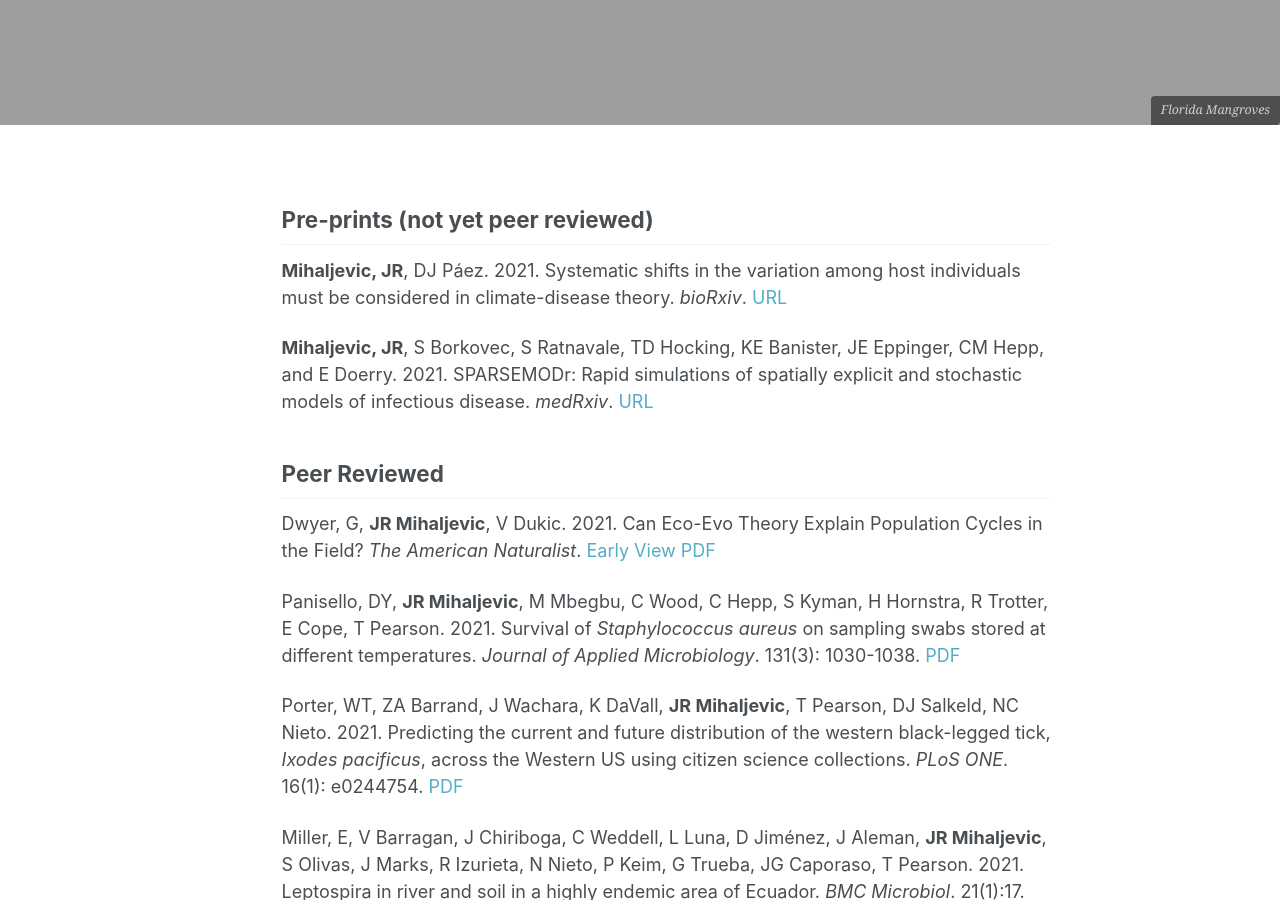
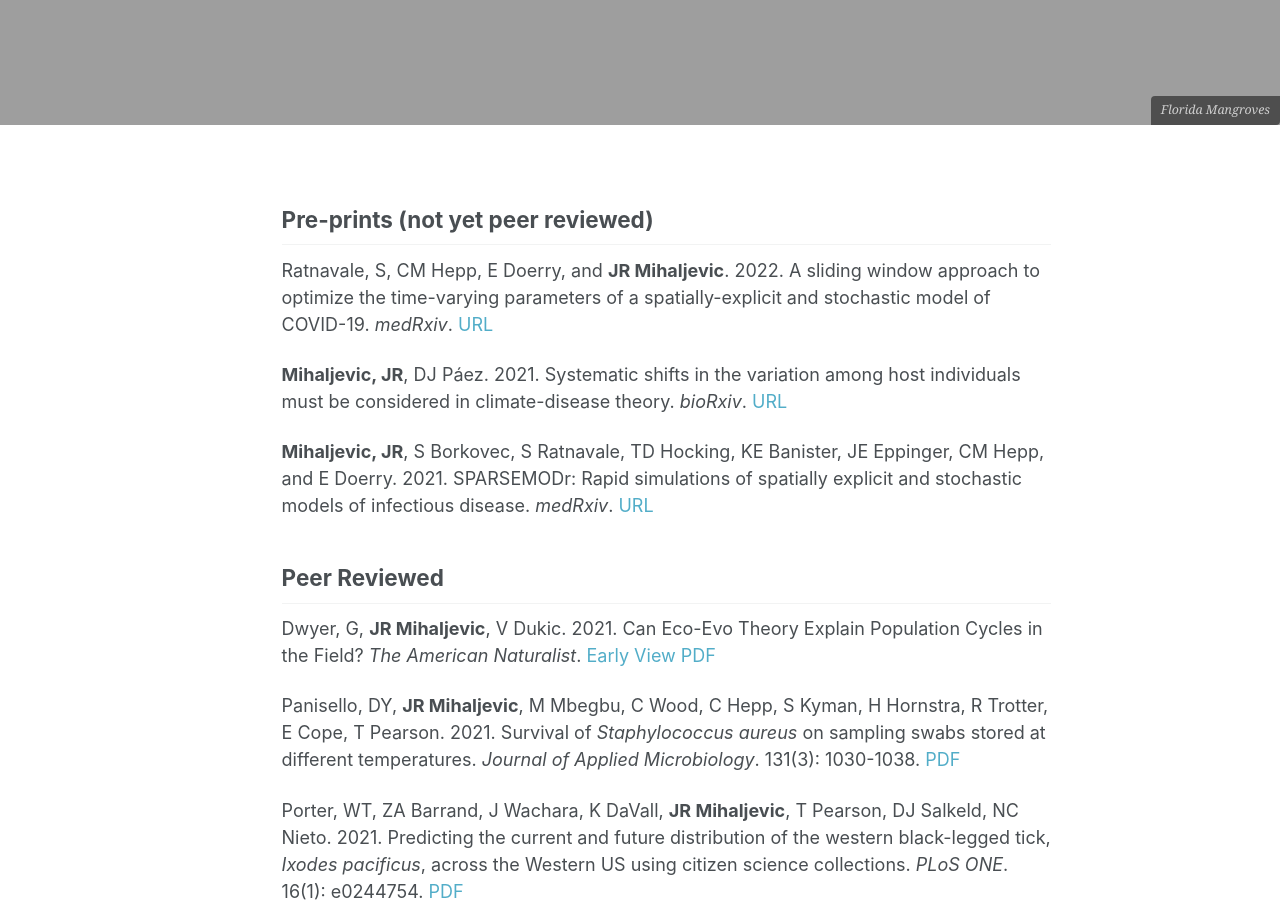
Before and after one commit to jrmihalj/jrmihalj.github.io, a Jekyll site: the page built from _pages/pubs.md, in a window 1280 px wide and 900 px high, scrolled down 917 px. Built offline with Jekyll 4.4.1, drawn with Linux system fonts in a browser that asks for light colours; formulas are drawn with MathJax 3; our own code applies the rules of GitHub Pages for plain Markdown files.

Commit message:
added Saikanth's pre-print

```diff
--- a/_pages/pubs.md
+++ b/_pages/pubs.md
@@ -8,6 +8,8 @@ permalink: /publications/
 ---
 
 ## Pre-prints (not yet peer reviewed)
+
+Ratnavale, S, CM Hepp,  E Doerry, and **JR Mihaljevic**. 2022.   A sliding window approach to optimize the time-varying parameters of a spatially-explicit and stochastic model of COVID-19. *medRxiv*. [URL](https://www.medrxiv.org/content/10.1101/2022.03.21.22272590v1){:target="_blank"}
 
 **Mihaljevic, JR**, DJ Páez. 2021. Systematic shifts in the variation among host individuals must be considered in climate-disease theory. *bioRxiv*. [URL](https://www.biorxiv.org/content/10.1101/2021.08.30.458260v1){:target="_blank"}
 
```
